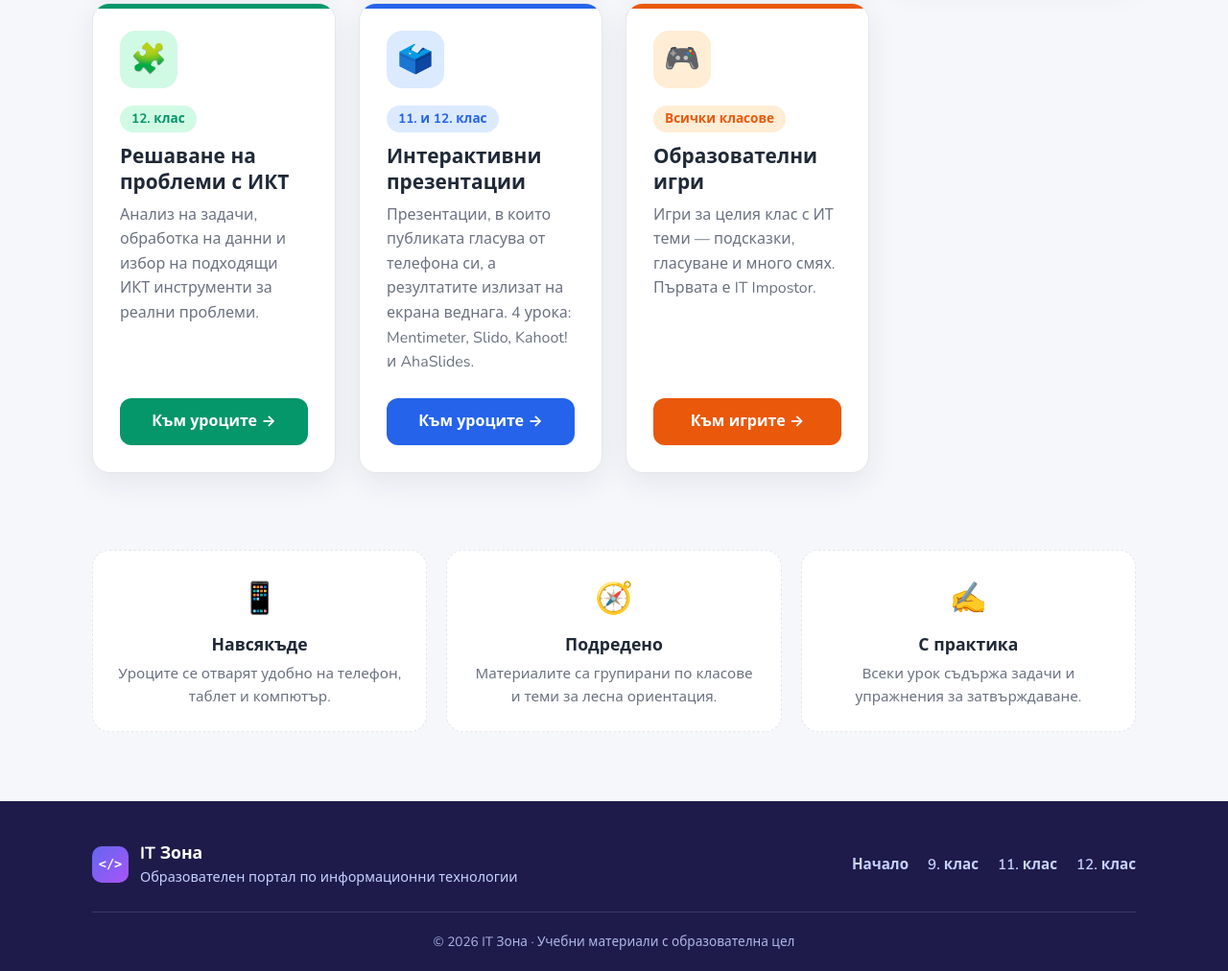
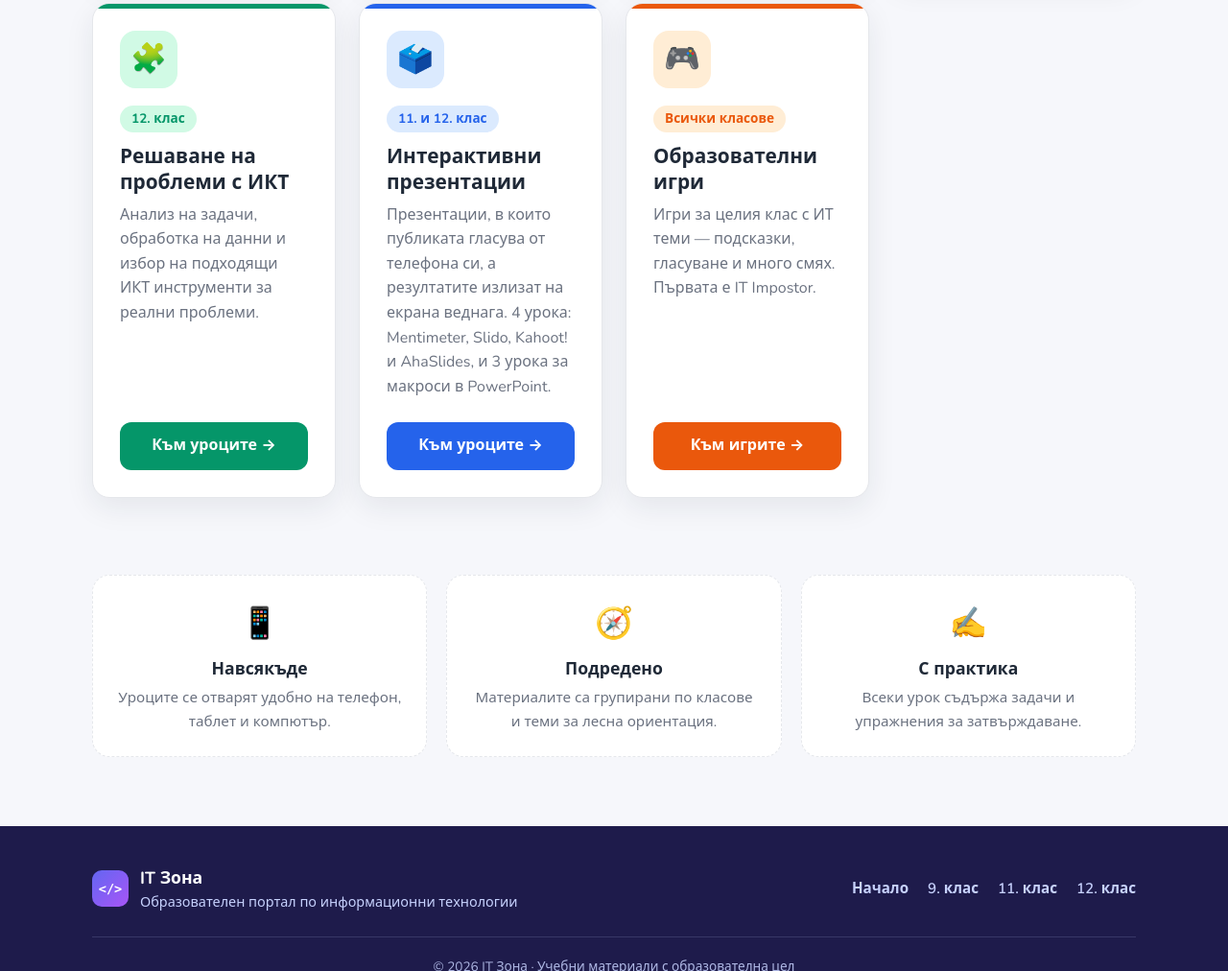
Before and after one commit to itzona/itzona.github.io, a plain HTML site: page index.html in a window 1280 px wide. Shown: the part 1119-2131 px from the top of the page at 96% size. Drawn offline with nearby package versions, Linux system fonts and the light colour scheme.

Commit message:
Начална страница: споменати уроците за макроси в PowerPoint
Co-Authored-By: Claude Opus 5.5 <noreply@anthropic.com>
Claude-Session: https://claude.ai/code/session_01VRAkwtTaWACw8pWakLmDrv

```diff
--- a/index.html
+++ b/index.html
@@ -271,7 +271,7 @@
             <div class="card-icon" aria-hidden="true">🗳️</div>
             <span class="card-tag">11. и 12. клас</span>
             <h3>Интерактивни презентации</h3>
-            <p>Презентации, в които публиката гласува от телефона си, а резултатите излизат на екрана веднага. 4 урока: Mentimeter, Slido, Kahoot! и AhaSlides.</p>
+            <p>Презентации, в които публиката гласува от телефона си, а резултатите излизат на екрана веднага. 4 урока: Mentimeter, Slido, Kahoot! и AhaSlides, и 3 урока за макроси в PowerPoint.</p>
             <a href="https://itzona.github.io/uroci/interaktivni/" class="btn btn-card">Към уроците →</a>
           </article>
 
```
